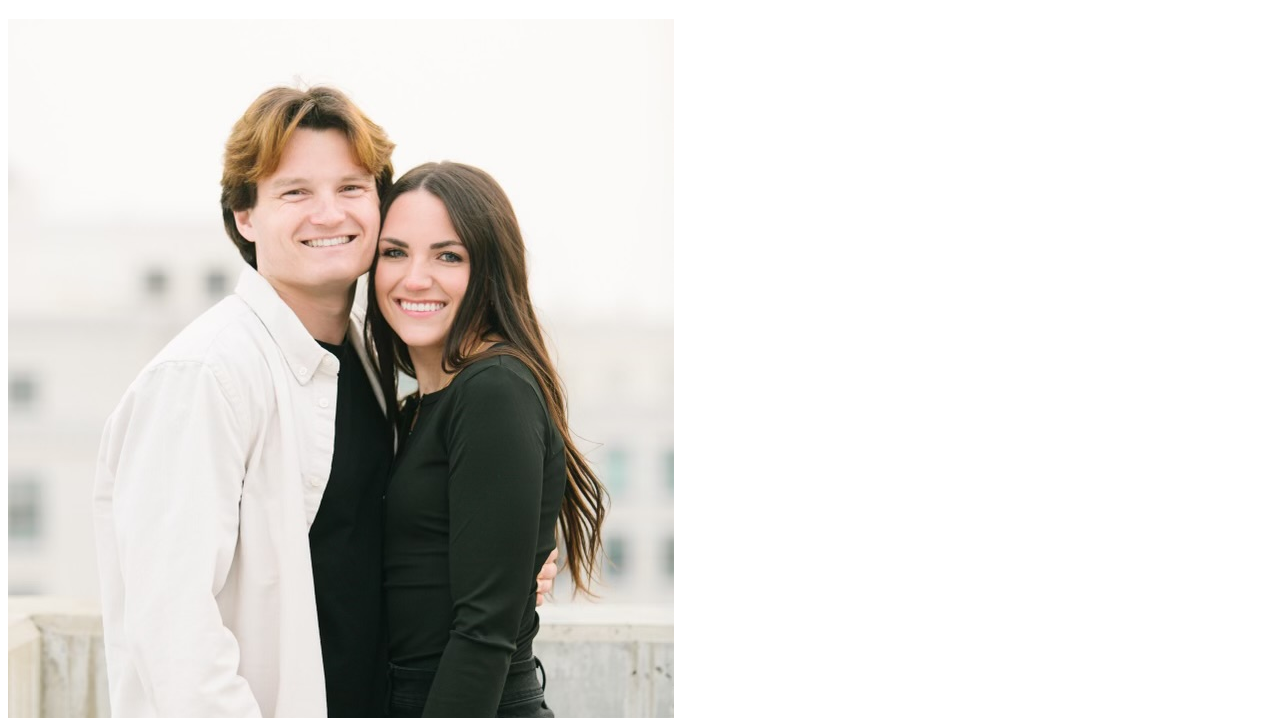
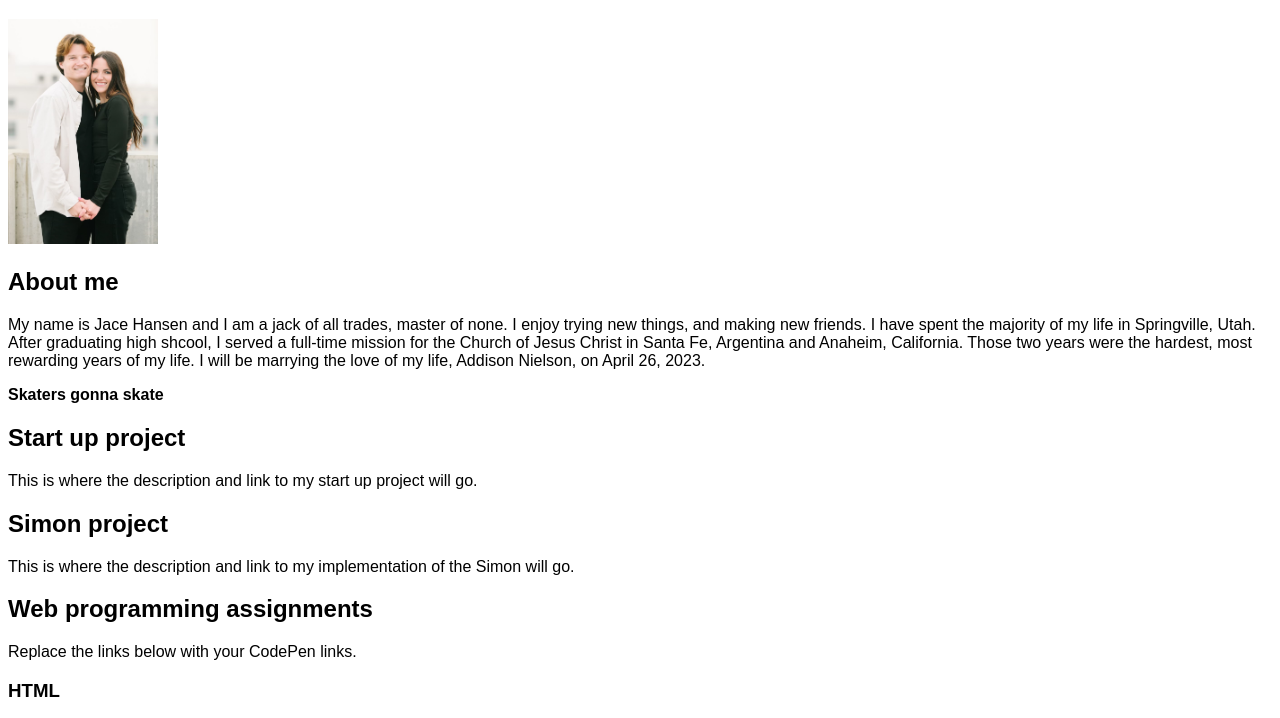
Before and after one commit to jjhan01/startup, a plain HTML site: page index.html in a window 1280 px wide. Shown: the part 61-779 px from the top of the page. Drawn offline with Linux system fonts and the light colour scheme.

Commit message:
new width

```diff
--- a/index.html
+++ b/index.html
@@ -12,7 +12,7 @@
   <body>
     <header>
       <h1>Jace Hansen</h1>
-      <img src="newprofilepic.jpeg" alt="Photo of Jace" />
+      <img width="150px" src="newprofilepic.jpeg" alt="Photo of Jace" />
     </header>
     <main>
       <section>
```
